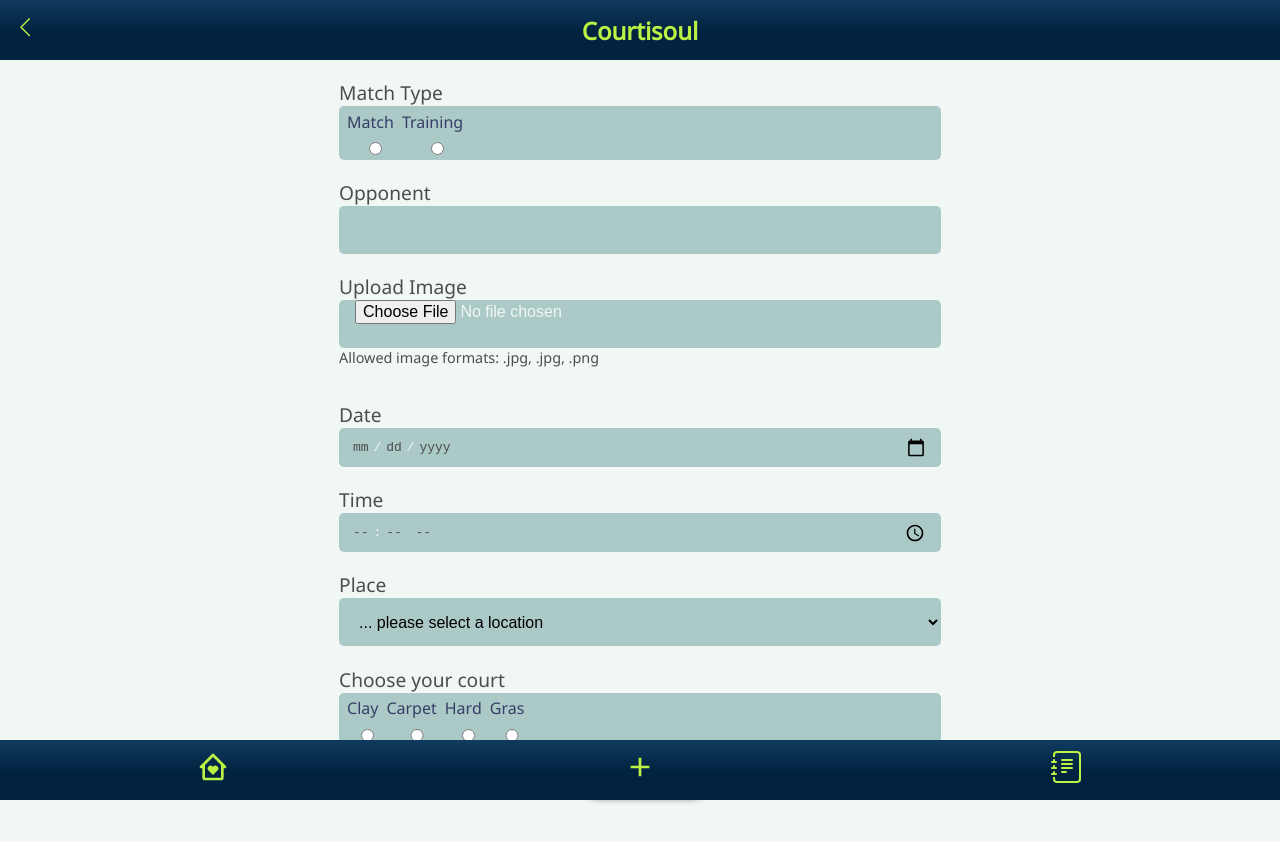
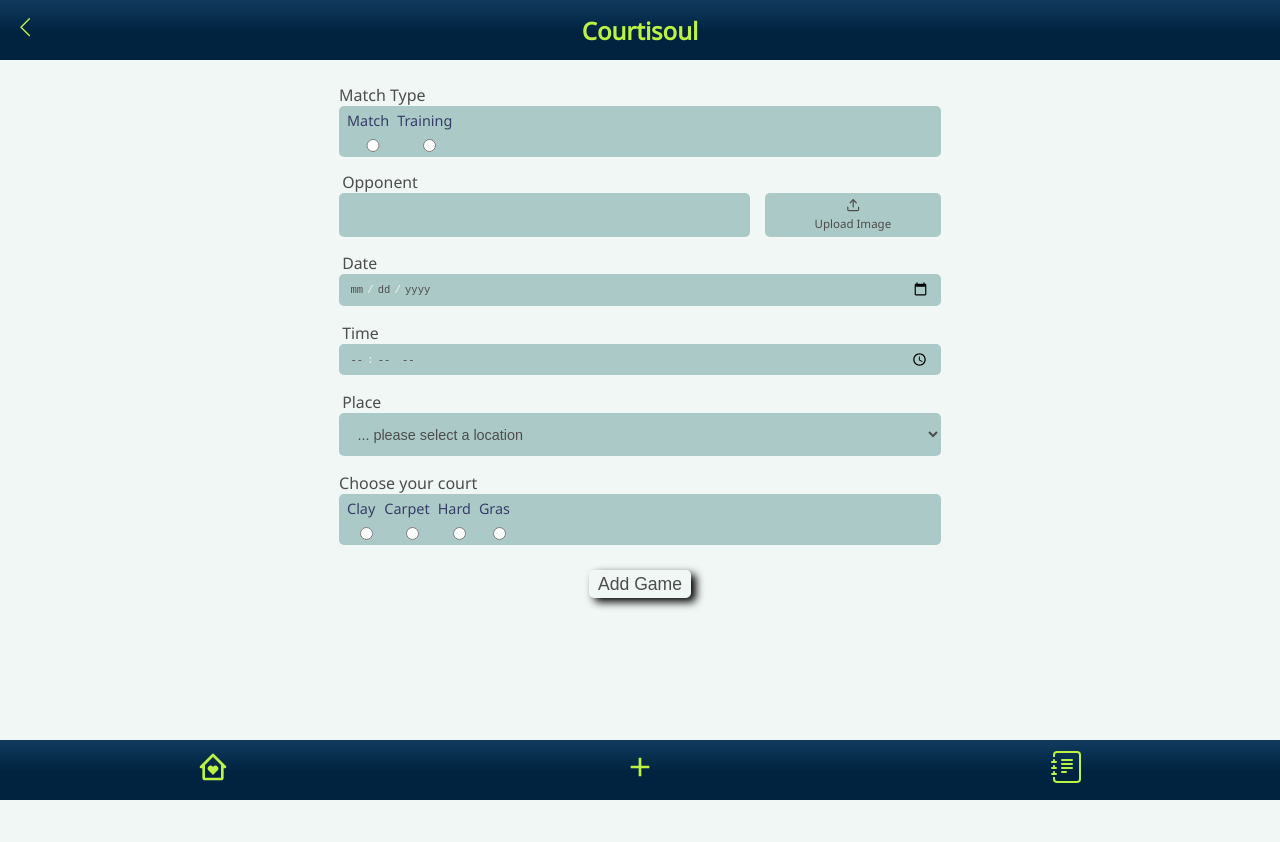
Before and after one commit to PhilippWeiss85/capstone-project, a Next.js app: page /form in a window 1280 px wide. Shown: the top 842 px of the page. Built offline with nearby package versions, Linux system fonts and the light colour scheme.

Commit message:
update form

```diff
--- a/components/GameForm/GameForm.js
+++ b/components/GameForm/GameForm.js
@@ -4,6 +4,8 @@ import Modal from "../Modals/Modal";
 import { useState } from "react";
 import { PuffLoader } from "react-spinners";
 import { LoadingContainer } from "../LoadingContainer";
+import { motion } from "framer-motion";
+import { FiUpload } from "react-icons/fi";
 
 import styled from "styled-components";
 
@@ -57,6 +59,15 @@ export default function AddGameForm() {
           <PuffLoader color="#BBF244" loading size={300} speedMultiplier={1.5} />
         </LoadingContainer>
       ) : (
+        <motion.div
+          initial={{ opacity: 0, scale: 0.5, y: -100 }}
+          animate={{ opacity: 1, scale: 1, y: 0 }}
+          transition={{
+            duration: 0.3,
+            delay: 0.2,
+            ease: [0.1, 0.71, 0.4, 1],
+          }}
+        >
           <FormContainer onSubmit={handleSubmit} aria-label="Create a new card">
             <FormFieldSetRadio>
               {modal && <Modal headline="Please enter a valid name" />}
@@ -89,8 +100,10 @@ export default function AddGameForm() {
               </FormList>
             </FormFieldSetRadio>
             <FormFieldSetInput>
+              <OpponentWrapper>
+                <OpponentContainer>
                   <FormLabel htmlFor="opponent">Opponent</FormLabel>
-            <InputContainer
+                  <OpponentInputContainer
                     role="input"
                     type="text"
                     required
@@ -98,18 +111,21 @@ export default function AddGameForm() {
                     id="opponent"
                     aria-label="name"
                   />
-            <FormLabel htmlFor="image">Upload Image</FormLabel>
+                </OpponentContainer>
+
+                <ImageLabel htmlFor="file">
+                  <FiUpload />
+                  <ImageLabelText>Upload Image</ImageLabelText>
                   <InputImageContainer
                     accept=".jpg, .jpeg, .png "
                     type="file"
                     name="file"
                     required
                     id="file"
-              aria-label="image"
+                    aria-label="upload image"
                   />
-            <ImageContainerText>
-              Allowed image formats: .jpg, .jpg, .png
-            </ImageContainerText>
+                </ImageLabel>
+              </OpponentWrapper>
               <FormLabel htmlFor="date">Date</FormLabel>
               <InputContainer
                 role="input"
@@ -130,6 +146,7 @@ export default function AddGameForm() {
                 id="time"
                 aria-label="time"
               />
+
               <FormLabel htmlFor="place">Place</FormLabel>
               <InputDropdown
                 name="place"
@@ -142,6 +159,9 @@ export default function AddGameForm() {
                 <option value="Rothof">Rothof</option>
                 <option value="Sportscheck">Sportscheck</option>
                 <option value="Fideliopark">Fideliopark</option>
+                <option value="Hirschau">Hirschau</option>
+                <option value="Olympiapark">Olympiapark</option>
+                <option value="Cosima">Cosima</option>
               </InputDropdown>
             </FormFieldSetInput>
             <FormFieldSetRadio>
@@ -197,43 +217,28 @@ export default function AddGameForm() {
               </FormList>
             </FormFieldSetRadio>
             <ButtonFieldSet>
-            <SubmitButton aria-label="create new card" type="submit" role="submitbutton">
+              <SubmitButton
+                aria-label="create new card"
+                type="submit"
+                role="submitbutton"
+              >
                 Add Game
               </SubmitButton>
             </ButtonFieldSet>
           </FormContainer>
+        </motion.div>
       )}
     </>
   );
 }
 
-const SubmitButton = styled.button`
-  padding: 0.2em 0.5em;
-  filter: drop-shadow(5px 4px 4px #000000);
-  margin: 0 1em;
-  background-color: var(--background-primary);
-  color: var(--text-primary);
-  font-size: 1.2em;
-  border: none;
-
-  &:hover {
-    background-color: var(--background-secondary);
-  }
-
-  &:active {
-    box-shadow: 3px 3px var(--attention-color-primary);
-    background-color: var(--background-primary);
-  }
-`;
-
 const FormContainer = styled.form`
-  margin: 0.2em;
   display: flex;
   flex-direction: column;
   justify-content: center;
   padding: 0 0.2em;
   max-width: 640px;
-  margin: 0 auto;
+  margin: 0.5em auto;
 `;
 
 const FormFieldSetRadio = styled.fieldset`
@@ -250,18 +255,23 @@ const FormFieldSetInput = styled.fieldset`
   flex-direction: column;
   width: 95%;
   margin: 0 auto;
+  font-size: 0.9em;
 `;
 
 const FormLegend = styled.legend`
-  font-size: 1.2em;
   padding: 1em 0 0;
+  font-size: 1em;
 `;
 const FormLabel = styled.label`
-  font-size: 1.2em;
-  margin: 1em 0 0;
+  font-size: 1.1em;
+  margin: 1em 0 0 0;
+  vertical-align: top;
+  padding: 0 0.2em;
+  cursor: pointer;
 `;
+
 const FormLabelRadio = styled.label`
-  font-size: 1em;
+  font-size: 0.9em;
 `;
 
 const InputContainer = styled.input`
@@ -269,7 +279,7 @@ const InputContainer = styled.input`
   margin: 0;
   height: 3em;
   padding-left: 1em;
-  font-size: 1em;
+  font-size: 0.9em;
   color: var(--text-primary);
   background: var(--background-forminput);
 
@@ -288,21 +298,51 @@ const InputContainer = styled.input`
   }
 `;
 
-const InputImageContainer = styled.input`
+const OpponentWrapper = styled.section`
+  display: flex;
+  align-items: flex-end;
+  gap: 1em;
+  margin-top: 1em;
+`;
+
+const OpponentContainer = styled.div`
+  width: 70%;
+`;
+
+const OpponentInputContainer = styled.input`
   border: none;
   margin: 0;
   height: 3em;
   padding-left: 1em;
   font-size: 1em;
-  color: var(--background-primary);
+  color: var(--text-primary);
   background: var(--background-forminput);
+  width: 100%;
 `;
 
-const ImageContainerText = styled.p`
-  margin: 0 0 1em;
-  border-radius: 0;
-  color: var(--text-tertiary);
-  font-size: 0.9em;
+const ImageLabel = styled.label`
+  padding-top: 0.2em;
+  cursor: pointer;
+  height: 3em;
+  color: var(--text-primary);
+  background: var(--background-forminput);
+  width: 30%;
+  display: flex;
+  flex-direction: column;
+  justify-content: center;
+  align-items: center;
+  gap: 0.2em;
+`;
+
+const ImageLabelText = styled.p`
+  padding: 0;
+  margin: 0;
+  font-size: 0.8em;
+`;
+
+const InputImageContainer = styled.input`
+  height: 1px;
+  width: 1px; // for accessibility reasons
 `;
 
 const InputDropdown = styled.select`
@@ -312,6 +352,7 @@ const InputDropdown = styled.select`
   padding-left: 1em;
   font-size: 1em;
   background: var(--background-forminput);
+  color: var(--text-primary);
 `;
 
 const FormList = styled.ul`
@@ -341,3 +382,22 @@ const ButtonFieldSet = styled.fieldset`
   border: none;
   margin: 1em auto;
 `;
+
+const SubmitButton = styled.button`
+  padding: 0.2em 0.5em;
+  filter: drop-shadow(5px 4px 4px #000000);
+  margin: 0.5em 1em;
+  background-color: var(--background-primary);
+  color: var(--text-primary);
+  font-size: 1.1em;
+  border: none;
+
+  &:hover {
+    background-color: var(--background-secondary);
+  }
+
+  &:active {
+    box-shadow: 3px 3px var(--attention-color-primary);
+    background-color: var(--background-primary);
+  }
+`;
--- a/components/Modals/Modal.js
+++ b/components/Modals/Modal.js
@@ -38,8 +38,7 @@ const ModalContainer = styled.article`
   gap: 1em;
   width: 80%;
   max-width: 450px;
-  height: 250px;
-
+  height: 180px;
   padding: 1em 1em;
   border-radius: 10px;
   background: var(--background-primary);
```
Also changed, not shown: components/GameCard/GameCard.js (+10 -12 lines), components/GameDetailForm/GameDetailForm.js (+6 -7 lines), components/GameResult/GameResult.js (+14 -11 lines), components/Modals/DeleteModal.js (+3 -8 lines), components/StyledLink.js (+3 -5 lines), pages/lessons/[name].js (+31 -14 lines). Lines whose indentation alone changed are shown as unchanged.
